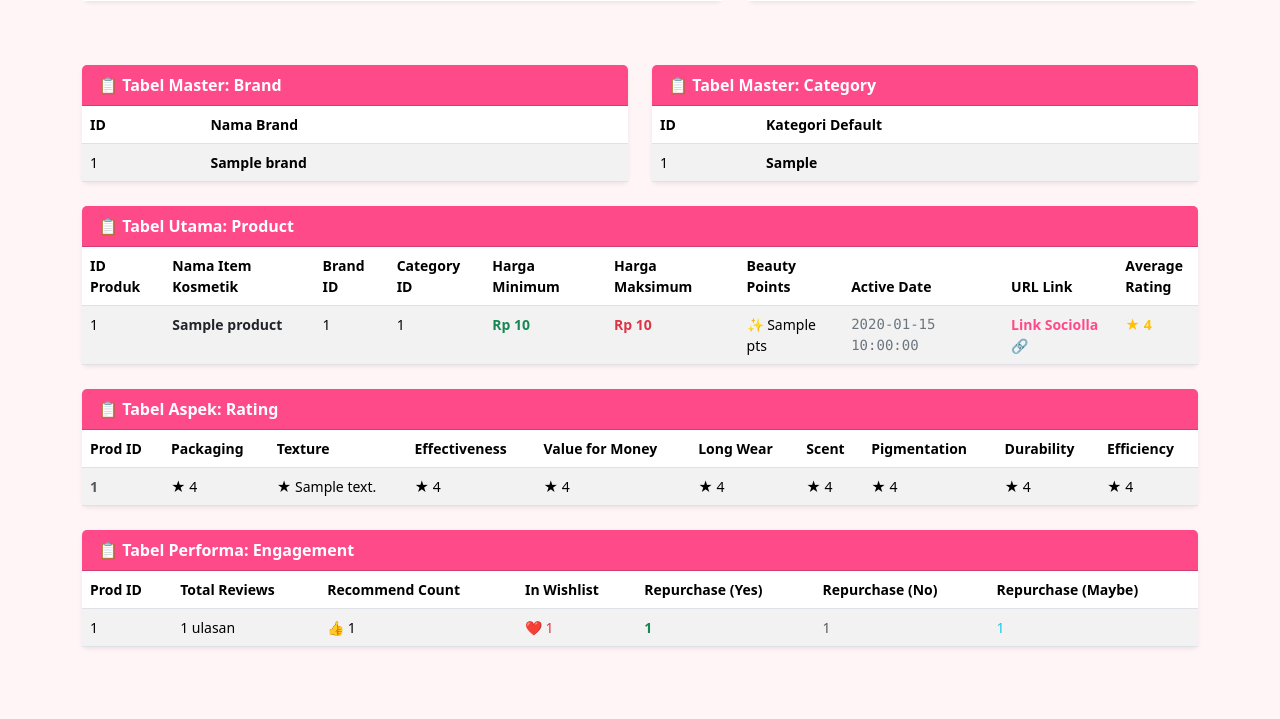
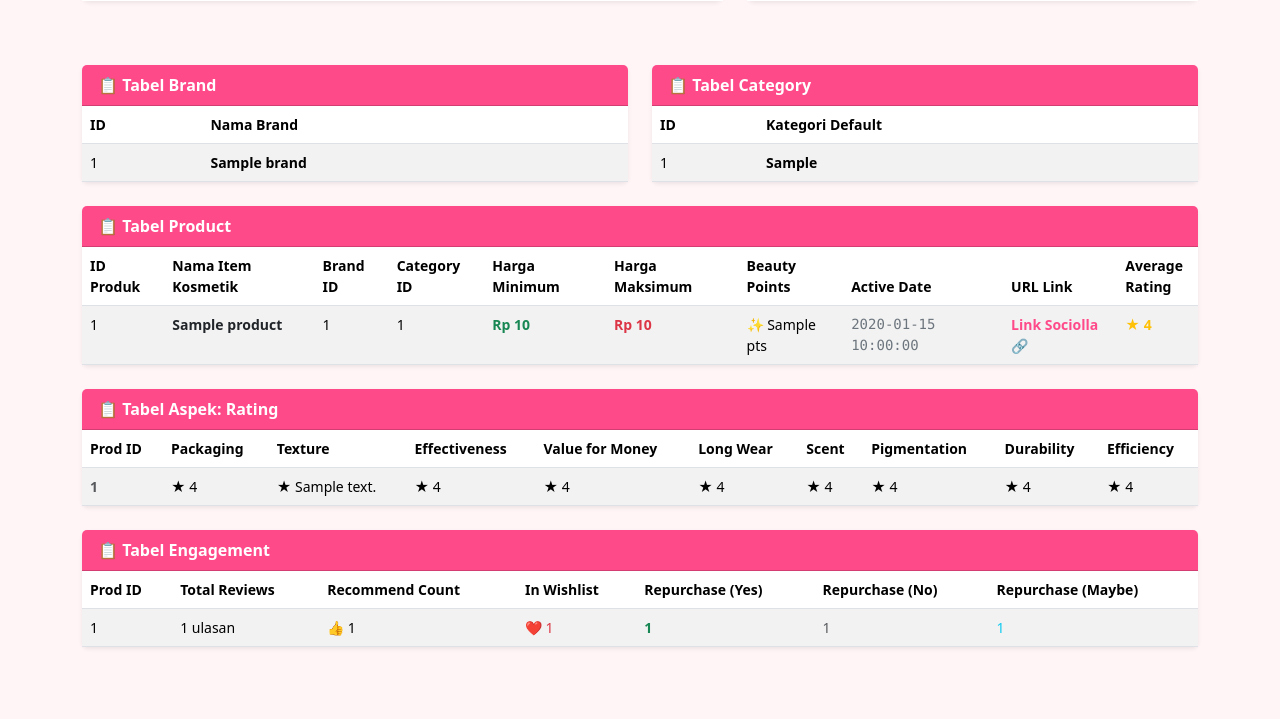
Before and after one commit to fujijimyr12/sociolla-dashboard, a Flask app: template templates/home.html in a window 1280 px wide. Shown: the part 773-1492 px from the top of the page. Run offline with Flask 3, Linux system fonts and the light colour scheme; the template is opened without the code that fills it: most values are stand-ins (such as "Sample title", 1, 10 or a date in 2020).

Commit message:
Update home.html

```diff
--- a/templates/home.html
+++ b/templates/home.html
@@ -148,7 +148,7 @@
     <div class="row">
         <div class="col-md-6 mb-4">
             <div class="card shadow-sm border-0 h-100">
-                <div class="card-header bg-sociolla text-white fw-bold">📋 Tabel Master: Brand</div>
+                <div class="card-header bg-sociolla text-white fw-bold">📋 Tabel Brand</div>
                 <div class="card-body p-0 table-responsive-scroll">
                     <table class="table table-striped table-hover mb-0 small">
                         <thead class="bg-sociolla-light sticky-top"><tr><th>ID</th><th>Nama Brand</th></tr></thead>
@@ -160,7 +160,7 @@
 
         <div class="col-md-6 mb-4">
             <div class="card shadow-sm border-0 h-100">
-                <div class="card-header bg-sociolla text-white fw-bold">📋 Tabel Master: Category</div>
+                <div class="card-header bg-sociolla text-white fw-bold">📋 Tabel Category</div>
                 <div class="card-body p-0 table-responsive-scroll">
                     <table class="table table-striped table-hover mb-0 small">
                         <thead class="bg-sociolla-light sticky-top"><tr><th>ID</th><th>Kategori Default</th></tr></thead>
@@ -172,7 +172,7 @@
 
         <div class="col-12 mb-4">
             <div class="card shadow-sm border-0">
-                <div class="card-header bg-sociolla text-white fw-bold">📋 Tabel Utama: Product</div>
+                <div class="card-header bg-sociolla text-white fw-bold">📋 Tabel Product</div>
                 <div class="card-body p-0 table-responsive-scroll">
                     <!-- 🛠️ Lebar minimal diperluas sedikit (jadi 1150px) agar kolom tambahan tidak berdesakan -->
                     <table class="table table-striped table-hover mb-0 small" style="min-width: 1150px;">
@@ -263,7 +263,7 @@
 
         <div class="col-12 mb-4">
             <div class="card shadow-sm border-0">
-                <div class="card-header bg-sociolla text-white fw-bold">📋 Tabel Performa: Engagement</div>
+                <div class="card-header bg-sociolla text-white fw-bold">📋 Tabel Engagement</div>
                 <div class="card-body p-0 table-responsive-scroll">
                     <table class="table table-striped table-hover mb-0 small" style="min-width: 750px;">
                         <thead class="bg-sociolla-light sticky-top">
```
